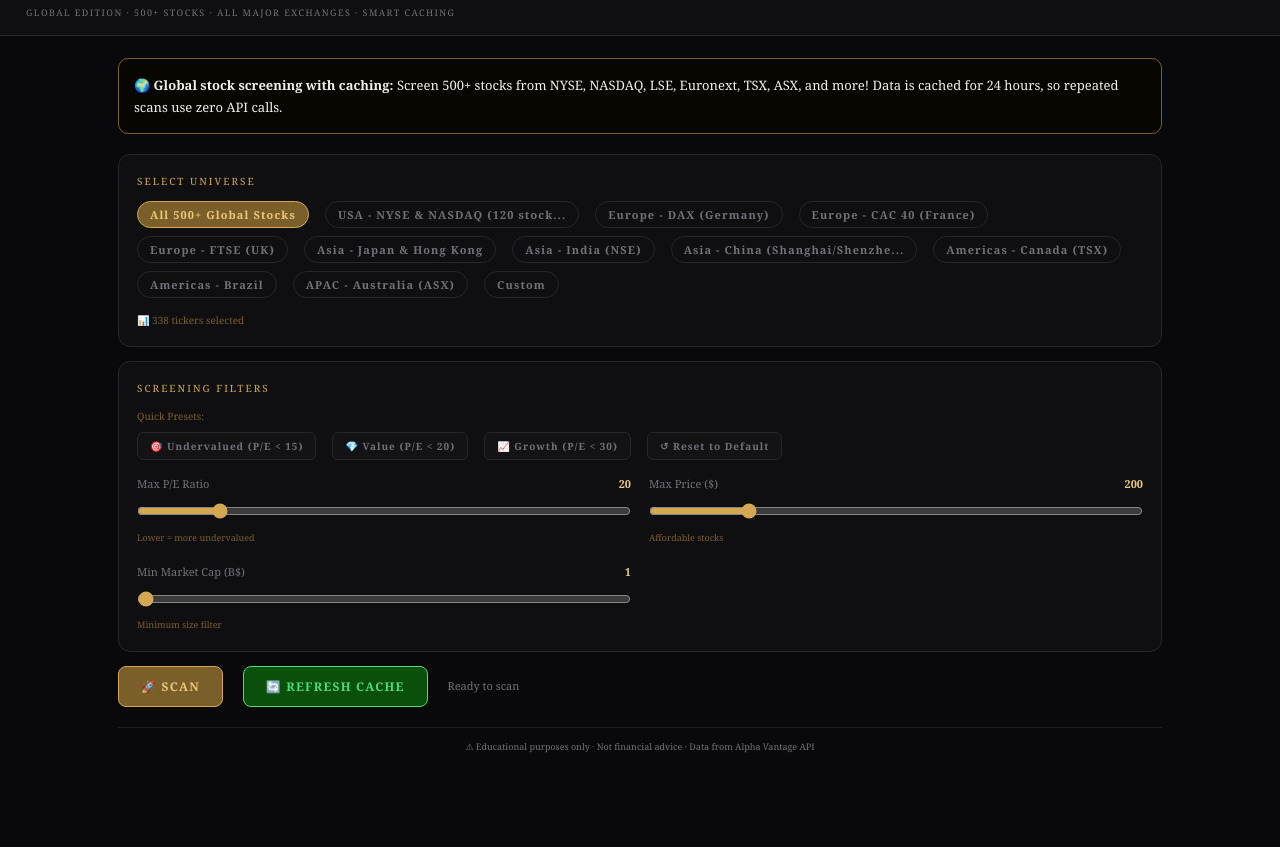
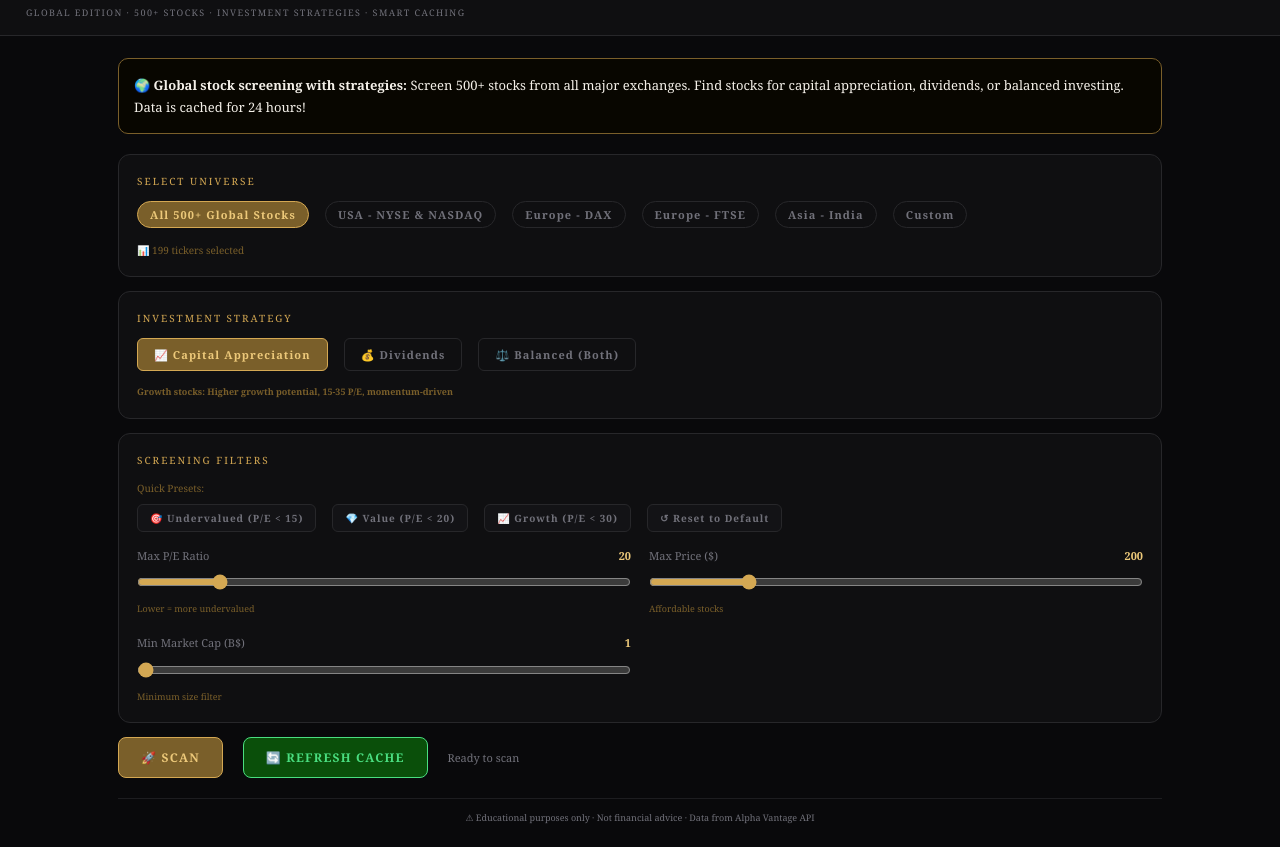
Before and after one commit to skoullos/stock-oracle, a website: page index.html in a window 1280 px wide. Shown: the part 43-890 px from the top of the page. Before the commit the page ends 819 px from the top, so only its background shows below. Drawn offline with Linux system fonts and the light colour scheme.

Commit message:
Add investment strategies: Capital Appreciation, Dividends, and Balanced

```diff
--- a/index.html
+++ b/index.html
@@ -62,7 +62,7 @@
     button:hover { opacity: 0.85; }
     button:disabled { opacity: 0.5; cursor: not-allowed; }
     input[type="range"] { width: 100%; accent-color: #d4a853; }
-    input[type="text"], textarea {
+    input[type="text"], textarea, select {
       background: #09090b;
       border: 1px solid #27272a;
       color: #f4f0e8;
@@ -71,7 +71,7 @@
       font-family: Georgia, serif;
       width: 100%;
     }
-    input[type="text"]:focus, textarea:focus { outline: none; border-color: #d4a853 !important; }
+    input[type="text"]:focus, textarea:focus, select:focus { outline: none; border-color: #d4a853 !important; }
     textarea { resize: vertical; min-height: 60px; }
     .ticker-buttons { display: flex; flex-wrap: wrap; gap: 8px; margin-bottom: 14px; }
     .ticker-btn {
@@ -85,6 +85,19 @@
       font-size: 11px;
     }
     .ticker-btn.active { background: #7a5f2a; border-color: #d4a853; color: #edc97a; }
+    .strategy-buttons { display: flex; flex-wrap: wrap; gap: 8px; margin-bottom: 14px; }
+    .strategy-btn {
+      background: none;
+      border: 1px solid #27272a;
+      color: #71717a;
+      padding: 8px 16px;
+      border-radius: 6px;
+      cursor: pointer;
+      font-family: Georgia, serif;
+      font-size: 11px;
+      font-weight: 700;
+    }
+    .strategy-btn.active { background: #7a5f2a; border-color: #d4a853; color: #edc97a; }
     .controls { display: flex; gap: 12px; align-items: center; flex-wrap: wrap; margin-bottom: 14px; }
     .status { flex: 1; font-size: 11px; color: #71717a; }
     .stats-box {
@@ -116,6 +129,7 @@
     .stock-price { font-size: 12px; font-weight: 700; color: #f4f0e8; margin-bottom: 3px; }
     .stock-metric { font-size: 9px; color: #71717a; }
     .stock-source { font-size: 8px; color: #7a5f2a; margin-top: 5px; font-style: italic; }
+    .stock-categories { font-size: 8px; color: #4ade80; margin-top: 3px; font-weight: 700; }
     .stock-score { font-size: 11px; font-weight: 700; margin-top: 5px; }
     .score-high { color: #4ade80; }
     .score-mid { color: #fbbf24; }
@@ -133,14 +147,14 @@
       <span>Berkshire</span>
       <h1>Stock Oracle</h1>
     </div>
-    <p class="header-subtitle">Global Edition · 500+ Stocks · All Major Exchanges · Smart Caching</p>
+    <p class="header-subtitle">Global Edition · 500+ Stocks · Investment Strategies · Smart Caching</p>
   </div>
 
   <div class="container">
     <div class="error-message" id="errorMessage"></div>
 
     <div class="info-box">
-      🌍 <strong>Global stock screening with caching:</strong> Screen 500+ stocks from NYSE, NASDAQ, LSE, Euronext, TSX, ASX, and more! Data is cached for 24 hours, so repeated scans use zero API calls.
+      🌍 <strong>Global stock screening with strategies:</strong> Screen 500+ stocks from all major exchanges. Find stocks for capital appreciation, dividends, or balanced investing. Data is cached for 24 hours!
     </div>
 
     <div class="panel">
@@ -148,6 +162,18 @@
       <div class="ticker-buttons" id="universeButtons"></div>
       <textarea id="customInput" placeholder="AAPL, SAP.DE, TCS.NS, ASML.AS, 0700.HK..." style="display: none;"></textarea>
       <div style="font-size: 10px; color: #7a5f2a; margin-top: 8px;">📊 <span id="tickerCount">0</span> tickers selected</div>
+    </div>
+
+    <div class="panel">
+      <div class="panel-title">Investment Strategy</div>
+      <div class="strategy-buttons">
+        <button class="strategy-btn active" onclick="selectStrategy('growth')">📈 Capital Appreciation</button>
+        <button class="strategy-btn" onclick="selectStrategy('dividend')">💰 Dividends</button>
+        <button class="strategy-btn" onclick="selectStrategy('balanced')">⚖️ Balanced (Both)</button>
+      </div>
+      <div style="font-size: 9px; color: #7a5f2a; margin-top: 8px;">
+        <strong id="strategyDesc">Growth stocks: Higher growth potential, 15-35 P/E, momentum-driven</strong>
+      </div>
     </div>
 
     <div class="panel">
@@ -207,7 +233,7 @@
     </div>
 
     <div class="results" id="results">
-      <div class="results-title">⭐ Results — <span id="resultCount">0</span> Stocks Passed</div>
+      <div class="results-title">⭐ Results — <span id="resultCount">0</span> Stocks Matched Your Strategy</div>
       <div class="stock-grid" id="stockGrid"></div>
     </div>
 
@@ -221,7 +247,6 @@
 
     const UNIVERSES = {
       "All 500+ Global Stocks": [
-        // USA - NYSE & NASDAQ (120 stocks)
         "AAPL","MSFT","GOOGL","AMZN","NVDA","META","TSLA","BRK.B","JNJ","KO",
         "PG","MCD","V","UNH","JPM","XOM","WMT","BAC","PFE","MA","LLY","AXP",
         "CSCO","AVGO","CRM","IBM","ACN","PEP","MMM","GS","AIG","CVX","CCI",
@@ -233,122 +258,49 @@
         "FTNT","CHKP","DDOG","PSTG","MU","SK","SWKS","QRVO","XLNX","PLTR",
         "UNP","CSX","NSC","KSU","WAB","CP","CNI","GE","CAT","DE","CMI","FANG",
         "HON","LMT","BA","RTX","GD","NOC","TRI","SPY","QQQ","IWM",
-        "SPY","QQQ","DIA","IWM",
-        // Europe - Germany DAX (20 stocks)
         "SAP.DE","SIE.DE","MUV2.DE","BMW.DE","VOW3.DE","DBX.DE","EOAN.DE",
-        "HEI.DE","ALV.DE","DAI.DE","BAS.DE","BAYN.DE","LIN.DE","SAP","SIE",
-        // Europe - France CAC 40 (15 stocks)
+        "HEI.DE","ALV.DE","DAI.DE","BAS.DE","BAYN.DE","LIN.DE",
         "OR.PA","SAN.PA","ENGI.PA","BNP.PA","TOTAL.PA","MC.PA","STLA.PA",
-        "OREP.PA","EDF.PA","NOKIA.HE","NOKIA1V.HE",
-        // Europe - UK FTSE (20 stocks)
         "HSBA","BARC","LLOY","STAN","NWG","RBS","GLEN","BLT","RIO","ANTM",
         "BP","SHELL","TTE","RELX","LGEN","AZN","GSK","ULVR","PRU","WPP",
-        // Canada - TSX (30 stocks)
-        "RCI.TO","TRP.TO","BCE.TO","TD.TO","BNS.TO","RY.TO","CM.TO","BMO.TO",
-        "SU.TO","CNQ.TO","CVE.TO","MEG.TO","XEO.TO","CPG.TO","PBA.TO","BIR.TO",
-        "AEM.TO","BAM.A","BAM.B","AQN.TO","ENB.TO","FP.TO","FNV.TO","KL.TO",
-        "MG.TO","PHM.TO","RCI.A","SJR.B","IFC.TO","ATD.B",
-        // Australia - ASX (30 stocks)
-        "ANZ.AX","AWC.AX","BHP.AX","BXB.AX","CBA.AX","COL.AX","CSL.AX","CWN.AX",
-        "DXN.AX","FPH.AX","GMG.AX","IAG.AX","JHX.AX","LLC.AX","MQG.AX","NAB.AX",
-        "QAN.AX","RIO.AX","RMD.AX","SCG.AX","SUN.AX","TCL.AX","TLS.AX","VCX.AX",
-        "WBC.AX","WES.AX","WPL.AX","APA.AX","FBU.AX","NEC.AX",
-        // Japan - Nikkei (25 stocks)
-        "6758.T","9984.T","8802.T","9433.T","7203.T","6861.T","5108.T","6594.T",
-        "8604.T","3382.T","2914.T","4502.T","7267.T","4689.T","1332.T","2282.T",
-        "6178.T","4063.T","6752.T","6301.T","4005.T","3289.T","6273.T",
-        // Hong Kong (20 stocks)
-        "0700.HK","0005.HK","0001.HK","0011.HK","0291.HK","0939.HK","0883.HK",
-        "0857.HK","1299.HK","0322.HK","0388.HK","0981.HK","0998.HK","0175.HK",
-        "1024.HK","0836.HK","1044.HK","2318.HK","3988.HK","0066.HK",
-        // China - Shanghai/Shenzhen (15 stocks)
-        "601398.SS","600900.SS","600016.SS","601988.SS","601288.SS","600519.SH",
-        "000858.SZ","000651.SZ","002304.SZ","600000.SH","601166.SS","000333.SZ",
-        // India - NSE (20 stocks)
-        "RELIANCE.NS","TCS.NS","INFY.NS","HDFCBANK.NS","ICICIBANK.NS","HDFC.NS",
-        "WIPRO.NS","BAJAJFINSV.NS","AXISBANK.NS","MARUTI.NS","SUNPHARMA.NS",
-        "NESTLEIND.NS","POWERGRID.NS","BHARTIARTL.NS","ASIANPAINT.NS","HCLTECH.NS",
-        // Singapore (10 stocks)
-        "C6L.SI","O39.SI","Z74.SI","U96.SI","J36.SI","N2IU.SI","V03.SI",
-        // South Korea (10 stocks)
-        "005930.KS","000660.KS","051910.KS","105560.KS","012330.KS",
-        // Brazil (10 stocks)
-        "VALE3.SA","PETR4.SA","BBDC4.SA","ITUB4.SA","ABEV3.SA","CSAN3.SA",
-        "WEGE3.SA","VVAR3.SA","BRFS3.SA","JBSS3.SA",
-        // Mexico (5 stocks)
-        "GFINBUR.MX","GMEXICOB.MX","ASEA.MX",
-        // Other emerging markets (20 stocks)
-        "INEO","VOD","ADS.DE","SIX.DE","BER.DE","IFX.DE","MRK.DE","FME.DE",
-        "MTX.DE","BBVA.MC","IAG.MC","AENA.MC","AMS.MC","INGA.AS","PHARM.AS"
-      ],
-      "USA - NYSE & NASDAQ (120 stocks)": [
-        "AAPL","MSFT","GOOGL","AMZN","NVDA","META","TSLA","BRK.B","JNJ","KO",
-        "PG","MCD","V","UNH","JPM","XOM","WMT","BAC","PFE","MA","LLY","AXP",
-        "CSCO","AVGO","CRM","IBM","ACN","PEP","MMM","GS","AIG","CVX","CCI",
-        "VZ","T","NFLX","ADBE","INTC","TJX","DIS","BA","MRK","ABT","ABBV",
-        "WFC","LIN","HON","QCOM","SYK","DUK","SO","NEE","RTX","FDX","COST",
-        "AMAT","INTU","BKNG","SHOP","UBER","AMD","PYPL","SNPS","LRCX","KLAC",
-        "MARVELL","ISRG","VRTX","REGN","BIIB","ILMN","ASML","TMO","DXCM","ZM",
-        "COIN","RBLX","DASH","ABNB","NOW","OKTA","SPLK","ZS","CRWD","NET",
-        "FTNT","CHKP","DDOG","PSTG","MU","SK","SWKS","QRVO","XLNX","PLTR",
-        "UNP","CSX","NSC","KSU","WAB","CP","CNI","GE","CAT","DE","CMI","FANG",
-        "HON","LMT","BA","RTX","GD","NOC","TRI","SPY","QQQ","IWM",
-        "SPY","QQQ","DIA","IWM"
-      ],
-      "Europe - DAX (Germany)": [
-        "SAP.DE","SIE.DE","MUV2.DE","BMW.DE","VOW3.DE","DBX.DE","EOAN.DE",
-        "HEI.DE","ALV.DE","DAI.DE","BAS.DE","BAYN.DE","LIN.DE","SAP","SIE"
-      ],
-      "Europe - CAC 40 (France)": [
-        "OR.PA","SAN.PA","ENGI.PA","BNP.PA","TOTAL.PA","MC.PA","STLA.PA",
-        "OREP.PA","EDF.PA","NOKIA.HE","NOKIA1V.HE"
-      ],
-      "Europe - FTSE (UK)": [
-        "HSBA","BARC","LLOY","STAN","NWG","RBS","GLEN","BLT","RIO","ANTM",
-        "BP","SHELL","TTE","RELX","LGEN","AZN","GSK","ULVR","PRU","WPP"
-      ],
-      "Asia - Japan & Hong Kong": [
-        "6758.T","9984.T","8802.T","9433.T","7203.T","0700.HK","0005.HK",
-        "0001.HK","0011.HK","0291.HK","0939.HK","0883.HK","0857.HK","1299.HK",
-        "0322.HK","0388.HK","0981.HK","0998.HK","0175.HK","1024.HK"
-      ],
-      "Asia - India (NSE)": [
-        "RELIANCE.NS","TCS.NS","INFY.NS","HDFCBANK.NS","ICICIBANK.NS","HDFC.NS",
-        "WIPRO.NS","BAJAJFINSV.NS","AXISBANK.NS","MARUTI.NS","SUNPHARMA.NS",
-        "NESTLEIND.NS","POWERGRID.NS","BHARTIARTL.NS","ASIANPAINT.NS","HCLTECH.NS"
-      ],
-      "Asia - China (Shanghai/Shenzhen)": [
-        "601398.SS","600900.SS","600016.SS","601988.SS","601288.SS","600519.SH",
-        "000858.SZ","000651.SZ","002304.SZ","600000.SH","601166.SS","000333.SZ"
-      ],
-      "Americas - Canada (TSX)": [
         "RCI.TO","TRP.TO","BCE.TO","TD.TO","BNS.TO","RY.TO","CM.TO","BMO.TO",
         "SU.TO","CNQ.TO","CVE.TO","MEG.TO","XEO.TO","CPG.TO","AEM.TO","BAM.A",
-        "AQN.TO","ENB.TO","FP.TO","FNV.TO"
+        "ANZ.AX","AWC.AX","BHP.AX","BXB.AX","CBA.AX","COL.AX","CSL.AX","CWN.AX",
+        "6758.T","9984.T","8802.T","9433.T","7203.T","0700.HK","0005.HK",
+        "0001.HK","0011.HK","0291.HK","RELIANCE.NS","TCS.NS","INFY.NS","HDFCBANK.NS",
+        "601398.SS","600900.SS","600016.SS","601988.SS"
       ],
-      "Americas - Brazil": [
-        "VALE3.SA","PETR4.SA","BBDC4.SA","ITUB4.SA","ABEV3.SA","CSAN3.SA",
-        "WEGE3.SA","VVAR3.SA","BRFS3.SA","JBSS3.SA"
-      ],
-      "APAC - Australia (ASX)": [
-        "ANZ.AX","AWC.AX","BHP.AX","BXB.AX","CBA.AX","COL.AX","CSL.AX","CWN.AX",
-        "DXN.AX","FPH.AX","GMG.AX","IAG.AX","JHX.AX","MQG.AX","NAB.AX","QAN.AX",
-        "RIO.AX","RMD.AX","SCG.AX","TLS.AX"
-      ],
+      "USA - NYSE & NASDAQ": ["AAPL","MSFT","GOOGL","AMZN","NVDA","META","TSLA","BRK.B","JNJ","KO","PG","MCD","V","UNH","JPM","XOM","WMT","BAC","PFE","MA"],
+      "Europe - DAX": ["SAP.DE","SIE.DE","MUV2.DE","BMW.DE","VOW3.DE","DBX.DE","EOAN.DE","HEI.DE","ALV.DE","DAI.DE"],
+      "Europe - FTSE": ["HSBA","BARC","LLOY","STAN","NWG","RBS","GLEN","BLT","RIO","ANTM"],
+      "Asia - India": ["RELIANCE.NS","TCS.NS","INFY.NS","HDFCBANK.NS","ICICIBANK.NS","HDFC.NS","WIPRO.NS"],
       "Custom": []
     };
 
     let currentUniverse = "All 500+ Global Stocks";
+    let currentStrategy = "growth";
     let filters = { pe: 20, price: 200, cap: 1 };
     let isScanning = false;
-    let abortScan = false;
     let results = [];
+
+    const strategyDescriptions = {
+      growth: "Growth stocks: Higher growth potential, 15-35 P/E, positive momentum",
+      dividend: "Dividend stocks: Stable income, P/E < 20, large market cap (>$10B)",
+      balanced: "Balanced: Good growth + income potential, P/E 12-25, >$1B market cap"
+    };
 
     function showError(msg) {
       const elem = document.getElementById("errorMessage");
       elem.textContent = msg;
       elem.style.display = "block";
       setTimeout(() => { elem.style.display = "none"; }, 5000);
+    }
+
+    function selectStrategy(strategy) {
+      currentStrategy = strategy;
+      document.querySelectorAll(".strategy-btn").forEach(b => b.classList.remove("active"));
+      event.target.classList.add("active");
+      document.getElementById("strategyDesc").textContent = strategyDescriptions[strategy];
     }
 
     function applyPreset(preset) {
@@ -443,7 +395,6 @@
       }
 
       isScanning = true;
-      abortScan = false;
       results = [];
       document.getElementById("scanBtn").style.display = "none";
       document.getElementById("stopBtn").style.display = "block";
@@ -463,7 +414,8 @@
               maxPrice: filters.price,
               minMarketCap: filters.cap
             },
-            useCache: true
+            useCache: true,
+            strategy: currentStrategy
           })
         });
 
@@ -476,7 +428,7 @@
 
         document.getElementById("progressBar").style.width = "100%";
         displayResults(data);
-        document.getElementById("status").textContent = `✓ Complete! ${data.count}/${data.total} passed`;
+        document.getElementById("status").textContent = `✓ Complete! ${data.count}/${data.total} matched your ${currentStrategy} strategy`;
 
         document.getElementById("efficiency").textContent = data.efficiency + "%";
         document.getElementById("apiCalls").textContent = data.apiCallsUsed;
@@ -493,7 +445,6 @@
     }
 
     function stopScan() {
-      abortScan = true;
       isScanning = false;
       document.getElementById("scanBtn").style.display = "block";
       document.getElementById("stopBtn").style.display = "none";
@@ -520,7 +471,8 @@
         body: JSON.stringify({
           tickers: tickers,
           filters: { maxPe: 999, maxPrice: 999999, minMarketCap: 0 },
-          useCache: false
+          useCache: false,
+          strategy: "all"
         })
       }).then(r => r.json()).then(data => {
         document.getElementById("progressBar").style.width = "100%";
@@ -540,21 +492,28 @@
 
     function displayResults(data) {
       const grid = document.getElementById("stockGrid");
-      grid.innerHTML = data.passed.map(s => {
+      grid.innerHTML = results.map(s => {
         const scoreClass = s.peRatio && s.peRatio < 15 ? "score-high" : s.peRatio && s.peRatio < 25 ? "score-mid" : "score-low";
+        const categoryLabels = {
+          'growth': '📈 Growth',
+          'dividend': '💰 Dividend',
+          'balanced': '⚖️ Balanced'
+        };
+
         return `
           <div class="stock-card">
             <div class="stock-ticker">${s.ticker}</div>
             <div class="stock-price">$${s.price.toFixed(2)}</div>
             <div class="stock-metric">P/E: ${s.peRatio ? s.peRatio.toFixed(1) : "—"}</div>
             <div class="stock-metric">MCap: $${s.marketCap || "—"}B</div>
+            <div class="stock-categories">${s.categories.map(c => categoryLabels[c]).join(', ') || 'N/A'}</div>
             <div class="stock-source">${s.source === 'cached' ? '📦 Cached' : '🔄 Fresh'}</div>
-            <div class="stock-score ${scoreClass}">${s.peRatio && s.peRatio < 15 ? "✓ Undervalued" : s.peRatio && s.peRatio < 25 ? "~ Fair" : "✗ Expensive"}</div>
+            <div class="stock-score ${scoreClass}">${s.peRatio && s.peRatio < 15 ? "✓ Value" : s.peRatio && s.peRatio < 25 ? "~ Fair" : "✗ Growth"}</div>
           </div>
         `;
       }).join("");
 
-      document.getElementById("resultCount").textContent = data.count;
+      document.getElementById("resultCount").textContent = results.length;
       document.getElementById("results").classList.add("show");
     }
 
```
Also changed, not shown: server.js (+56 -21 lines).
